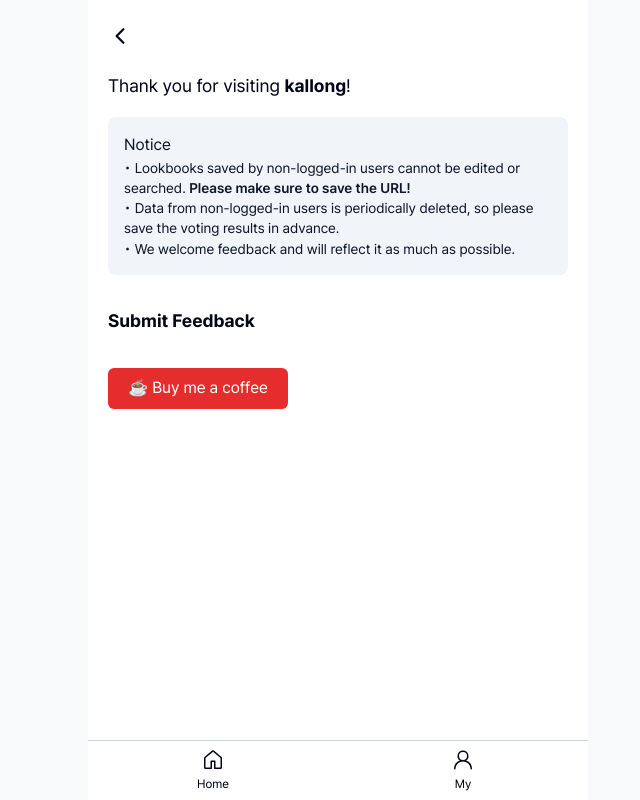
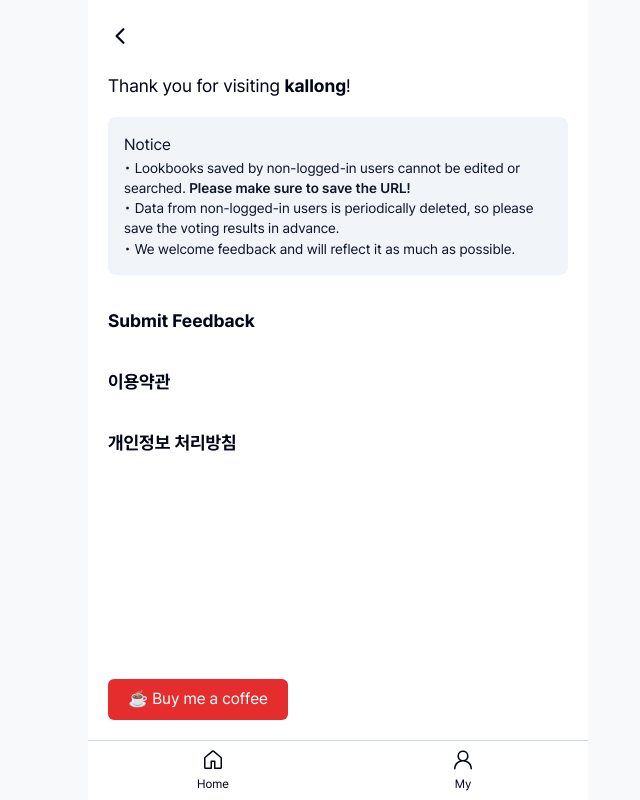
Before and after one commit to zkfksxk/kallong, a Next.js app: page /en/setting/appinfo in a window 1280 px wide. Shown: the whole page, without its empty margins (302-942 px from the left). Built offline with nearby package versions, Linux system fonts and the light colour scheme; no server answers.

Commit message:
feat: 정책 추가

```diff
--- a/app/[locale]/setting/appinfo/page.tsx
+++ b/app/[locale]/setting/appinfo/page.tsx
@@ -1,11 +1,9 @@
 import { Text } from '@mantine/core';
 import { useTranslations } from 'next-intl';
-import { useDetectWebView } from '@/hooks/useDetectWebView';
 import { Link } from '@/i18n/navigation';
 
 export default function AppInfoPage() {
   const t = useTranslations('Setting.appinfo');
-  const { isWebView } = useDetectWebView();
 
   return (
     <div className='bg-white dark:bg-black w-full flex flex-1 flex-col'>
@@ -30,11 +28,21 @@ export default function AppInfoPage() {
           {t('notice.feedback')}
         </Text>
       </div>
-      {!isWebView && (
-        <div className='flex flex-col mt-8 gap-8'>
+
+      <div className='flex flex-col flex-1 mt-8 gap-8'>
         <Link href='https://naver.me/xE6S9jbW'>
           <Text size='lg' fw={700}>
             {t('formbutton')}
+          </Text>
+        </Link>
+        <Link href='https://busy-screw-956.notion.site/Kallong-2ced82040c488001b27bdce25e66fae7'>
+          <Text size='lg' fw={700}>
+            이용약관
+          </Text>
+        </Link>
+        <Link href='https://busy-screw-956.notion.site/Kallong-2ced82040c488099a766fb47ab9ae793?pvs=74'>
+          <Text size='lg' fw={700}>
+            개인정보 처리방침
           </Text>
         </Link>
         {/* <Text
@@ -49,12 +57,11 @@ export default function AppInfoPage() {
           href='https://buymeacoffee.com/karanta'
           target='_blank'
           rel='noopener noreferrer'
-            className='bg-[#e62d2d] text-white w-45 text-center px-4 py-2 rounded-md'
+          className='mt-auto bg-[#e62d2d] text-white w-45 text-center px-4 py-2 rounded-md'
         >
           ☕ Buy me a coffee
         </a>
       </div>
-      )}
     </div>
   );
 }
```
Lines whose indentation alone changed are shown as unchanged.
